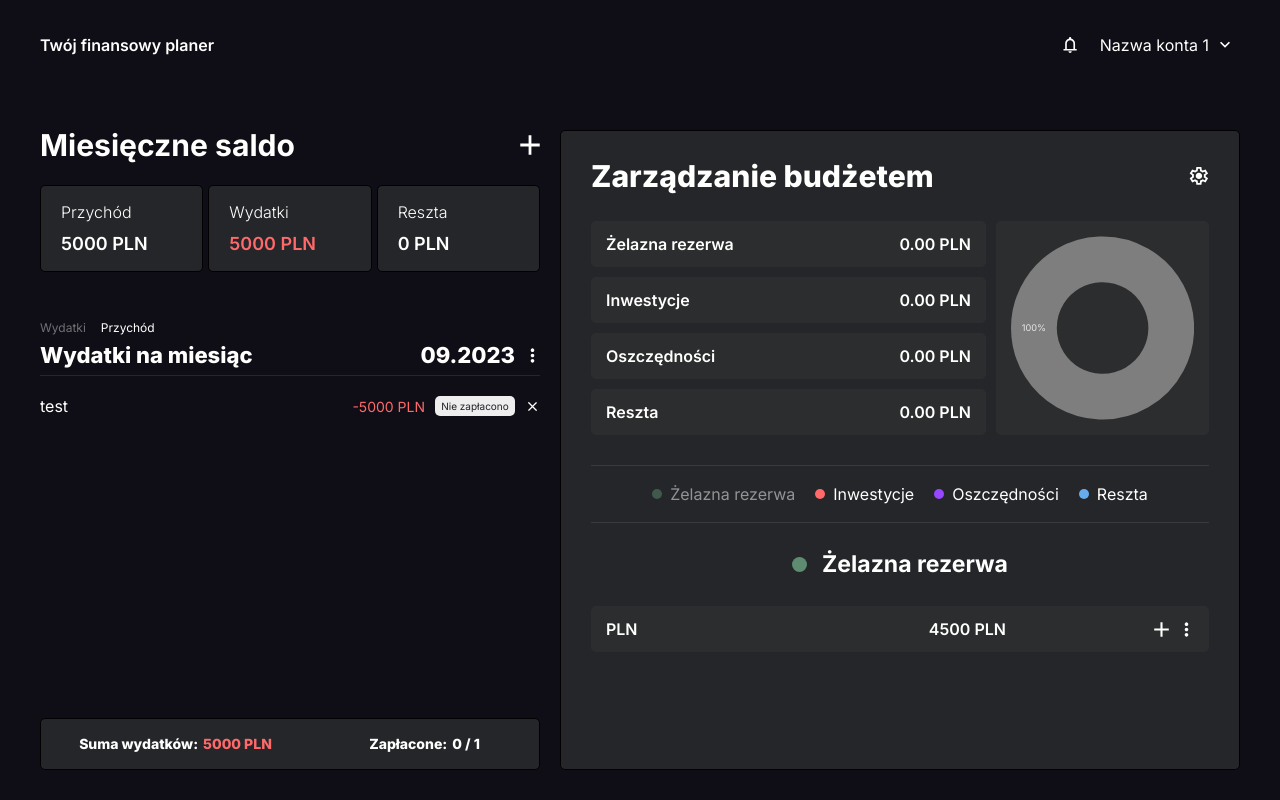
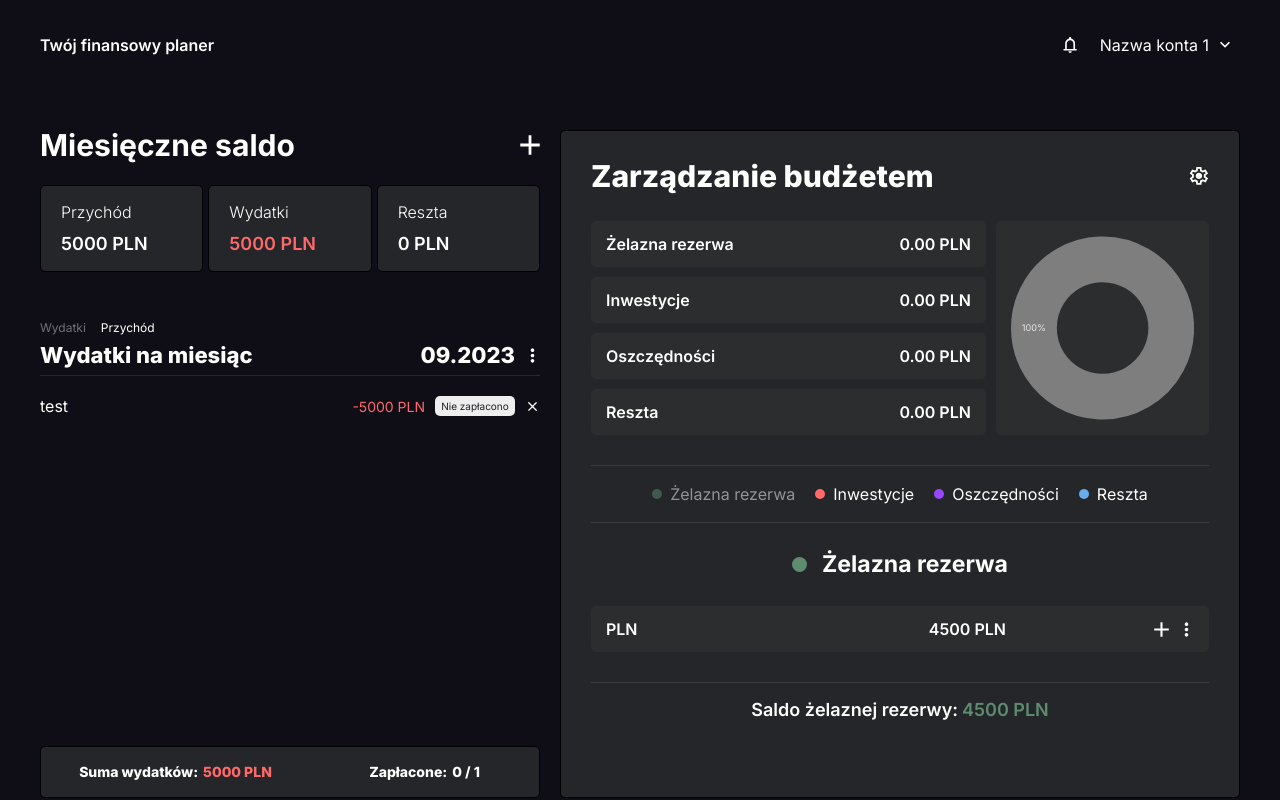
Before and after one commit to chudymikolaj/finance-app, a Next.js app: page /dashboard in a window 1280 px wide. Built offline with nearby package versions, Linux system fonts and the light colour scheme.

Commit message:
feat: add BudgetManagementSummaryTabs Component

```diff
--- /dev/null
+++ b/components/BudgetManagement/BudgetManagementSummaryTabs/BudgetManagementSummaryTabs.styled.tsx
@@ -0,0 +1,27 @@
+"use client";
+
+import { devices } from "@/styles/breakpoints";
+import { SIZES, WEIGHT } from "@/styles/constants";
+import { FlexColumnCenter, FlexRowAlignCenter } from "@/styles/mixins.styled";
+import styled from "styled-components";
+
+export const BudgetManagementSummaryTabsContainer = styled.div`
+	${FlexColumnCenter}
+	gap: 4px;
+
+	width: 100%;
+	padding: 18px 0;
+
+	@media ${devices.xl} {
+		${FlexRowAlignCenter}
+	}
+
+	border-top: 1px solid ${({ theme }) => theme.colorElement_5};
+	text-align: center;
+	font-size: ${SIZES.tabSummary};
+	font-weight: ${WEIGHT.medium};
+`;
+export const BudgetManagementSummaryTabsName = styled.span``;
+export const BudgetManagementSummaryTabsValue = styled.span`
+	color: ${({ theme }) => theme.colorGreen};
+`;
--- /dev/null
+++ b/components/BudgetManagement/BudgetManagementSummaryTabs/index.tsx
@@ -0,0 +1,20 @@
+import {
+	BudgetManagementSummaryTabsContainer,
+	BudgetManagementSummaryTabsName,
+	BudgetManagementSummaryTabsValue,
+} from "./BudgetManagementSummaryTabs.styled";
+
+const BudgetManagementSummaryTabsComponent = ({ value }: { value: number }) => {
+	return (
+		<BudgetManagementSummaryTabsContainer>
+			<BudgetManagementSummaryTabsName>
+				Saldo żelaznej rezerwy:
+			</BudgetManagementSummaryTabsName>
+			<BudgetManagementSummaryTabsValue>
+				{value} PLN
+			</BudgetManagementSummaryTabsValue>
+		</BudgetManagementSummaryTabsContainer>
+	);
+};
+
+export default BudgetManagementSummaryTabsComponent;
--- a/components/BudgetManagement/BudgetManagementTabs/index.tsx
+++ b/components/BudgetManagement/BudgetManagementTabs/index.tsx
@@ -1,3 +1,4 @@
+import BudgetManagementSummaryTabsComponent from "../BudgetManagementSummaryTabs";
 import {
 	BudgetManagementTabsButton,
 	BudgetManagementTabsContainer,
@@ -23,7 +24,7 @@ const BudgetManagementTabsComponent = ({
 			<BudgetManagementTabsWrapper>
 				{isAssets ? (
 					budgetTabLists.map(
-						({ id, title, color, lists }) =>
+						({ id, title, value, color, lists }) =>
 							id === activeTab && (
 								<BudgetManagementTabsTab key={id}>
 									<BudgetManagementTabsTabName $color={color}>
@@ -45,6 +46,7 @@ const BudgetManagementTabsComponent = ({
 											</BudgetManagementTabsTabListItem>
 										))}
 									</BudgetManagementTabsTabList>
+									<BudgetManagementSummaryTabsComponent value={value} />
 								</BudgetManagementTabsTab>
 							)
 					)
--- a/styles/constants.tsx
+++ b/styles/constants.tsx
@@ -43,6 +43,7 @@ export const SIZES = {
 	subText: "24px",
 	headerText: "clamp(1.5rem, 0.9286rem + 1.1905vw, 2rem)",
 	tabName: "clamp(1.25rem, 0.9643rem + 0.5952vw, 1.5rem)",
+	tabSummary: "clamp(1rem, 0.7778rem + 0.463vw, 1.125rem)",
 };
 export const WEIGHT = {
 	light: "300",
```
